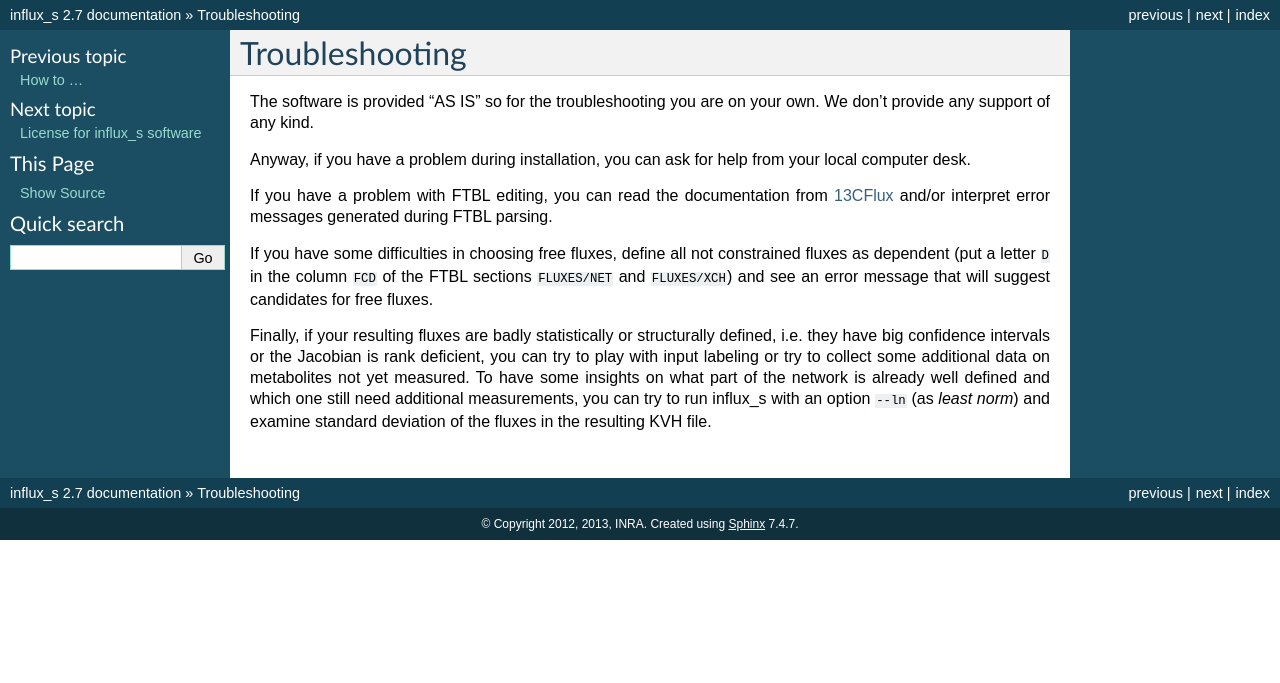
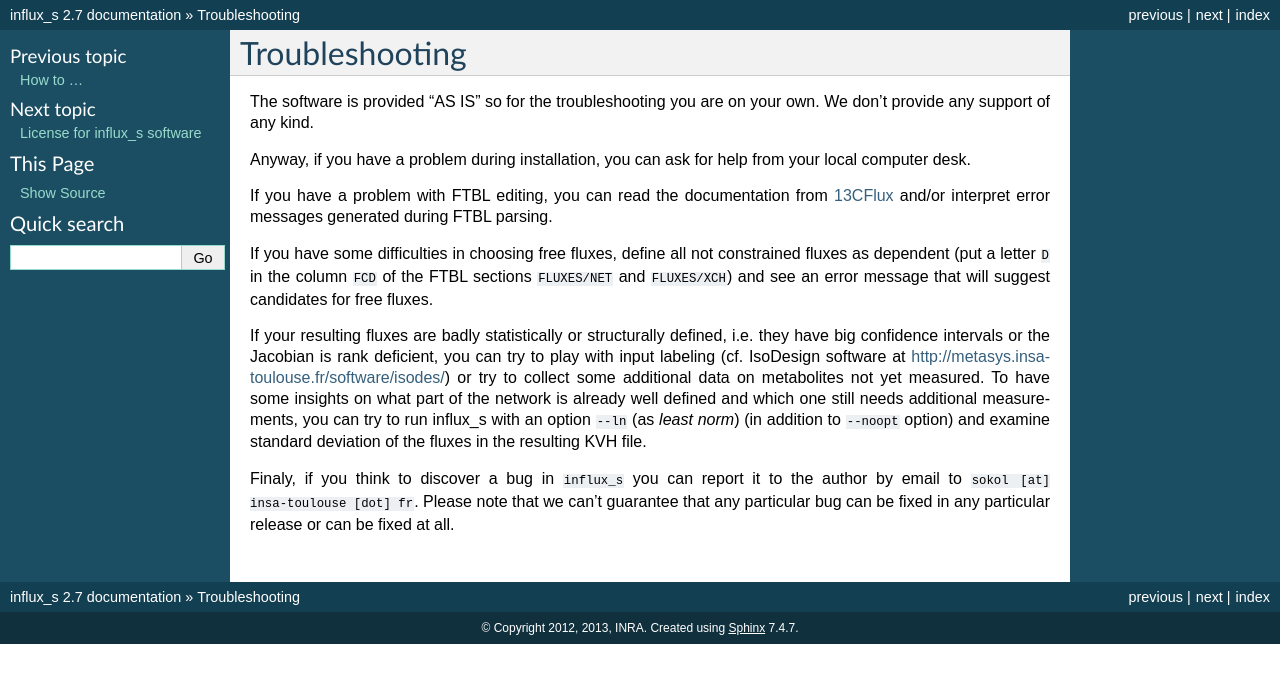
Before and after one commit to sgsokol/influx, a Sphinx documentation site: the page built from doc/trouble.rst, in a window 1280 px wide. Shown: the top 683 px of the page. Built offline with Sphinx 7.4.7, drawn with Linux system fonts in a browser that asks for light colours.

Commit message:
added ref to IsoDesign; added a possibility for bug reporting;

```diff
--- a/doc/trouble.rst
+++ b/doc/trouble.rst
@@ -13,4 +13,6 @@ If you have a problem with FTBL editing, you can read the documentation from `13
 
 If you have some difficulties in choosing free fluxes, define all not constrained fluxes as dependent (put a letter ``D`` in the column ``FCD`` of the FTBL sections ``FLUXES/NET`` and ``FLUXES/XCH``) and see an error message that will suggest candidates for free fluxes.
 
-Finally, if your resulting fluxes are badly statistically or structurally defined, i.e. they have big confidence intervals or the Jacobian is rank deficient, you can try to play with input labeling or try to collect some additional data on metabolites not yet measured. To have some insights on what part of the network is already well defined and which one still need additional measurements, you can try to run influx_s with an option ``--ln`` (as `least norm`) and examine standard deviation of the fluxes in the resulting KVH file.
+If your resulting fluxes are badly statistically or structurally defined, i.e. they have big confidence intervals or the Jacobian is rank deficient, you can try to play with input labeling (cf. IsoDesign software at http://metasys.insa-toulouse.fr/software/isodes/) or try to collect some additional data on metabolites not yet measured. To have some insights on what part of the network is already well defined and which one still needs additional measurements, you can try to run influx_s with an option ``--ln`` (as `least norm`) (in addition to ``--noopt`` option) and examine standard deviation of the fluxes in the resulting KVH file.
+
+Finaly, if you think to discover a bug in ``influx_s`` you can report it to the author by email to ``sokol [at] insa-toulouse [dot] fr``. Please note that we can't guarantee that any particular bug can be fixed in any particular release or can be fixed at all.
```
